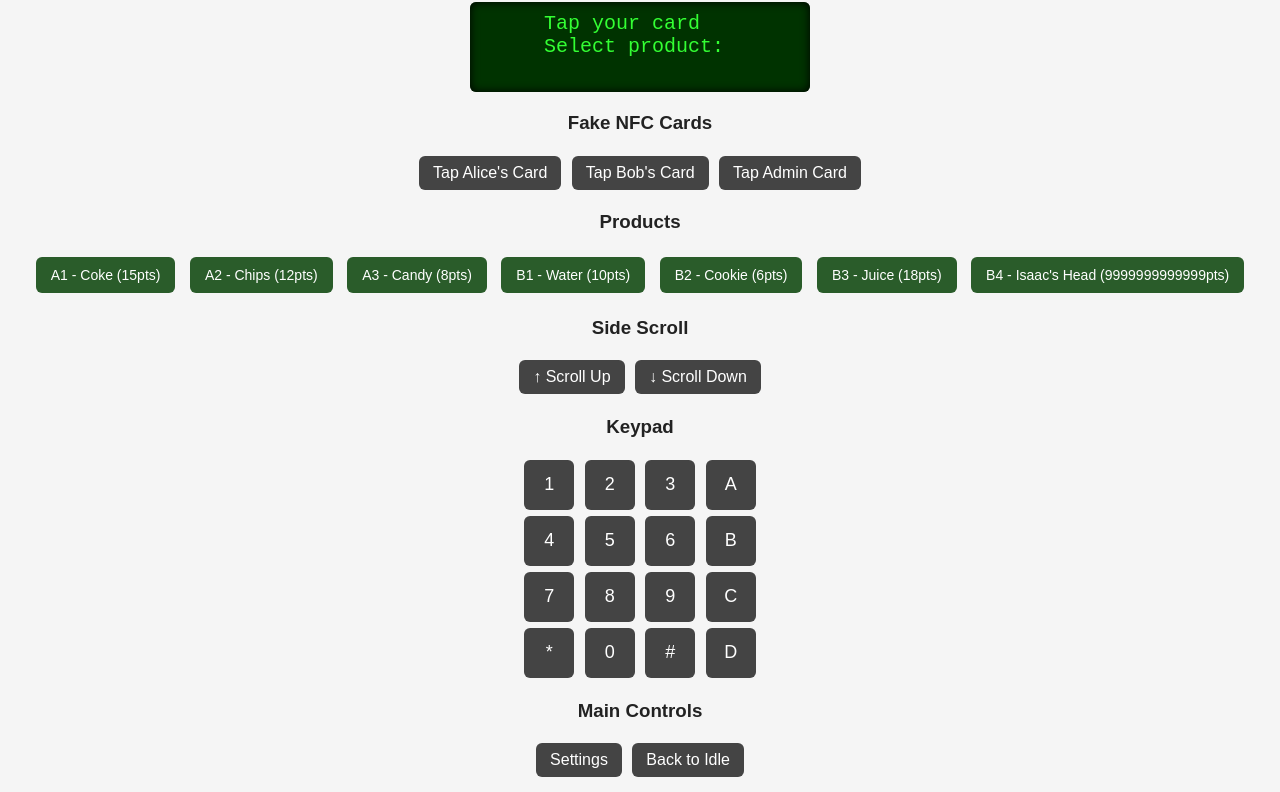
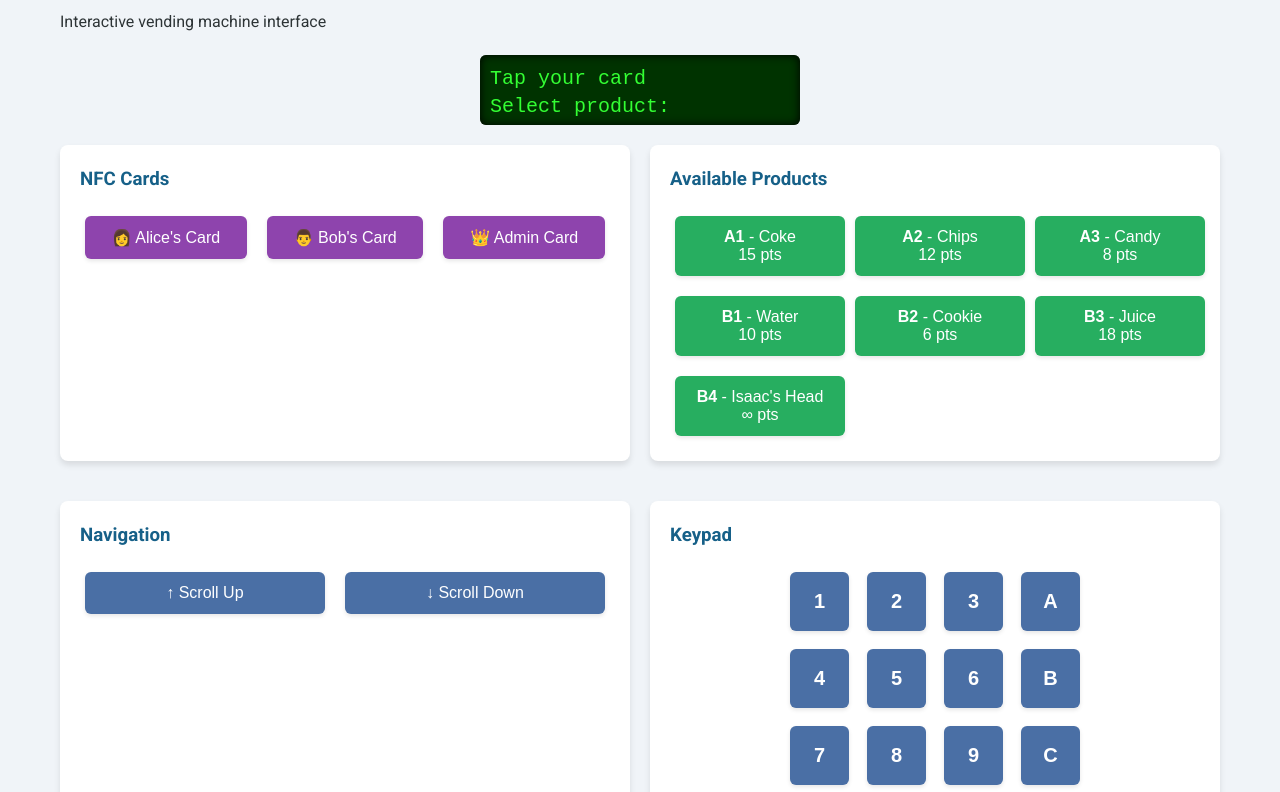
Before and after one commit to gamerwaves/vendys-kiosk, a plain HTML site: page index.html in a window 1280 px wide. Shown: the part 78-870 px from the top of the page. Drawn offline with Linux system fonts and the light colour scheme.

Commit message:
Also Vibe Coded :)

```diff
--- a/index.html
+++ b/index.html
@@ -2,9 +2,68 @@
 <html lang="en">
 <head>
     <meta charset="UTF-8">
-<title>Vending Kiosk Simulation</title>
+    <meta name="viewport" content="width=device-width, initial-scale=1.0">
+    <title>Vendy's Kiosk Simulation</title>
+    <link href="https://fonts.googleapis.com/css2?family=Roboto:wght@300;400;500;700&display=swap" rel="stylesheet">
     <style>
-  body { font-family: Arial, sans-serif; background: #f5f5f5; color: #222; text-align: center; }
+        :root {
+            --primary: #4a6fa5;
+            --secondary: #166088;
+            --accent: #4fc3f7;
+            --background: #f0f4f8;
+            --card-bg: #ffffff;
+            --text: #2d3436;
+            --text-light: #636e72;
+            --success: #2ecc71;
+            --warning: #f39c12;
+            --danger: #e74c3c;
+            --shadow: 0 4px 6px rgba(0, 0, 0, 0.1);
+            --border-radius: 8px;
+        }
+
+        * {
+            box-sizing: border-box;
+            margin: 0;
+            padding: 0;
+        }
+
+        body {
+            font-family: 'Roboto', sans-serif;
+            background: var(--background);
+            color: var(--text);
+            line-height: 1.6;
+            padding: 20px;
+            max-width: 1200px;
+            margin: 0 auto;
+        }
+
+        h1, h2, h3 {
+            color: var(--secondary);
+            margin-bottom: 1rem;
+        }
+
+        .container {
+            display: grid;
+            grid-template-columns: 1fr 1fr;
+            gap: 20px;
+            margin-top: 20px;
+        }
+
+        .panel {
+            background: var(--card-bg);
+            border-radius: var(--border-radius);
+            padding: 20px;
+            box-shadow: var(--shadow);
+            margin-bottom: 20px;
+        }
+
+        .lcd-container {
+            grid-column: 1 / -1;
+            display: flex;
+            justify-content: center;
+            margin-bottom: 20px;
+        }
+
         .lcd {
             background: #003300;
             color: #33ff33;
@@ -17,83 +76,197 @@
             box-shadow: inset 0 0 10px #000;
             margin: 20px auto;
             white-space: pre;
+            display: block;
+            text-align: left;
+            line-height: 1.4;
         }
+
         button {
+            background: var(--primary);
+            color: white;
+            border: none;
+            padding: 12px 20px;
+            margin: 5px;
+            border-radius: 6px;
             font-size: 16px;
-    padding: 8px 14px;
-    margin: 3px;
-    border: none;
-    border-radius: 6px;
-    background: #444;
-    color: white;
+            font-weight: 500;
             cursor: pointer;
+            transition: all 0.2s ease;
+            box-shadow: 0 2px 4px rgba(0,0,0,0.1);
         }
-  button:hover { background: #666; }
-  .side-buttons, .keypad, .products { margin-top: 10px; }
-  .keypad button { width: 50px; height: 50px; font-size: 18px; }
+
+        button:hover {
+            transform: translateY(-2px);
+            box-shadow: 0 4px 8px rgba(0,0,0,0.15);
+            background: var(--secondary);
+        }
+
+        button:active {
+            transform: translateY(0);
+            box-shadow: 0 1px 2px rgba(0,0,0,0.1);
+        }
+
+        .nfc-cards button {
+            background: #8e44ad;
+        }
+
+        .nfc-cards button:hover {
+            background: #9b59b6;
+        }
+
+        .products-grid {
+            display: grid;
+            grid-template-columns: repeat(auto-fill, minmax(150px, 1fr));
+            gap: 10px;
+            margin-top: 15px;
+        }
+
         .products button {
-    background: #2a5c2a;
-    margin: 5px;
-    padding: 10px 15px;
-    font-size: 14px;
+            background: #27ae60;
+            width: 100%;
+            padding: 12px 8px;
+            white-space: nowrap;
+            overflow: hidden;
+            text-overflow: ellipsis;
         }
-  .products button:hover { background: #4a7c4a; }
+
+        .products button:hover {
+            background: #2ecc71;
+        }
+
+        .keypad {
+            display: grid;
+            grid-template-columns: repeat(4, 1fr);
+            gap: 8px;
+            max-width: 300px;
+            margin: 0 auto;
+        }
+
+        .keypad button {
+            aspect-ratio: 1;
+            font-size: 20px;
+            font-weight: bold;
+            padding: 0;
+            display: flex;
+            align-items: center;
+            justify-content: center;
+        }
+
+        .controls {
+            display: flex;
+            flex-wrap: wrap;
+            gap: 10px;
+            justify-content: center;
+            margin-top: 15px;
+        }
+
+        .controls button {
+            flex: 1 1 auto;
+            min-width: 120px;
+        }
+
+        .admin-btn {
+            background: var(--warning);
+        }
+
+        .admin-btn:hover {
+            background: #f1c40f;
+        }
+
+        .delete-btn {
+            background: var(--danger);
+        }
+
+        .delete-btn:hover {
+            background: #c0392b;
+        }
+
+        @media (max-width: 768px) {
+            .container {
+                grid-template-columns: 1fr;
+            }
+
+            .products-grid {
+                grid-template-columns: repeat(2, 1fr);
+            }
+        }
     </style>
 </head>
 <body>
+    <header>
+        <h1>Vendy's Kiosk Simulation</h1>
+        <p>Interactive vending machine interface</p>
+    </header>
 
-<h1>Vending Machine LCD Simulation</h1>
     <div class="lcd" id="lcd"></div>
 
-<!-- Fake NFC Cards -->
-<div>
-  <h3>Fake NFC Cards</h3>
-  <button onclick="tapCard('alice')">Tap Alice's Card</button>
-  <button onclick="tapCard('bob')">Tap Bob's Card</button>
-  <button onclick="tapCard('admin')">Tap Admin Card</button>
+<div class="container">
+    <div class="panel nfc-cards">
+        <h3>NFC Cards</h3>
+        <div class="controls">
+            <button onclick="tapCard('alice')">👩 Alice's Card</button>
+            <button onclick="tapCard('bob')">👨 Bob's Card</button>
+            <button class="admin-btn" onclick="tapCard('admin')">👑 Admin Card</button>
+        </div>
     </div>
 
-<!-- Products -->
-<div class="products">
-  <h3>Products</h3>
-  <button onclick="selectProduct('Coke', 15)">A1 - Coke (15pts)</button>
-  <button onclick="selectProduct('Chips', 12)">A2 - Chips (12pts)</button>
-  <button onclick="selectProduct('Candy', 8)">A3 - Candy (8pts)</button>
-  <button onclick="selectProduct('Water', 10)">B1 - Water (10pts)</button>
-  <button onclick="selectProduct('Cookie', 6)">B2 - Cookie (6pts)</button>
-  <button onclick="selectProduct('Juice', 18)">B3 - Juice (18pts)</button>
-  <button onclick="selectProduct('Isaac\'s Head', 9999999999999)">B4 - Isaac's Head (9999999999999pts)</button>
+    <div class="panel products">
+        <h3>Available Products</h3>
+        <div class="products-grid">
+            <button onclick="selectProduct('Coke', 15)">
+                <strong>A1</strong> - Coke
+                <div class="price">15 pts</div>
+            </button>
+            <button onclick="selectProduct('Chips', 12)">
+                <strong>A2</strong> - Chips
+                <div class="price">12 pts</div>
+            </button>
+            <button onclick="selectProduct('Candy', 8)">
+                <strong>A3</strong> - Candy
+                <div class="price">8 pts</div>
+            </button>
+            <button onclick="selectProduct('Water', 10)">
+                <strong>B1</strong> - Water
+                <div class="price">10 pts</div>
+            </button>
+            <button onclick="selectProduct('Cookie', 6)">
+                <strong>B2</strong> - Cookie
+                <div class="price">6 pts</div>
+            </button>
+            <button onclick="selectProduct('Juice', 18)">
+                <strong>B3</strong> - Juice
+                <div class="price">18 pts</div>
+            </button>
+            <button class="delete-btn" onclick="selectProduct('Isaac\'s Head', 9999999999999)">
+                <strong>B4</strong> - Isaac's Head
+                <div class="price">∞ pts</div>
+            </button>
+        </div>
     </div>
 
-<!-- Side Buttons for scrolling -->
-<div class="side-buttons">
-  <h3>Side Scroll</h3>
+    <div class="panel">
+        <h3>Navigation</h3>
+        <div class="controls">
             <button onclick="scrollUp()">↑ Scroll Up</button>
             <button onclick="scrollDown()">↓ Scroll Down</button>
         </div>
+    </div>
 
-<!-- Keypad -->
+    <div class="panel">
+        <h3>Keypad</h3>
         <div class="keypad">
-  <h3>Keypad</h3>
-  <div>
             <button onclick="keyPress('1')">1</button>
             <button onclick="keyPress('2')">2</button>
             <button onclick="keyPress('3')">3</button>
             <button onclick="keyPress('A')">A</button>
-  </div>
-  <div>
             <button onclick="keyPress('4')">4</button>
             <button onclick="keyPress('5')">5</button>
             <button onclick="keyPress('6')">6</button>
             <button onclick="keyPress('B')">B</button>
-  </div>
-  <div>
             <button onclick="keyPress('7')">7</button>
             <button onclick="keyPress('8')">8</button>
             <button onclick="keyPress('9')">9</button>
             <button onclick="keyPress('C')">C</button>
-  </div>
-  <div>
             <button onclick="keyPress('*')">*</button>
             <button onclick="keyPress('0')">0</button>
             <button onclick="keyPress('#')">#</button>
@@ -101,12 +274,31 @@
         </div>
     </div>
 
-<!-- Main Controls -->
-<div>
-  <h3>Main Controls</h3>
-  <button onclick="pressSettings()">Settings</button>
-  <button onclick="showIdle()">Back to Idle</button>
+    <div class="panel controls-panel">
+        <h3>System Controls</h3>
+        <div class="controls">
+            <button class="admin-btn" onclick="pressSettings()">⚙️ Admin Settings</button>
+            <button onclick="showIdle()">🔄 Reset</button>
         </div>
+    </div>
+</div>
+
+<style>
+    @keyframes fadeIn {
+        from { opacity: 0.5; transform: translateY(-5px); }
+        to { opacity: 1; transform: translateY(0); }
+    }
+
+    @keyframes pulse {
+        0% { box-shadow: 0 0 0 0 rgba(76, 175, 80, 0.7); }
+        70% { box-shadow: 0 0 0 10px rgba(76, 175, 80, 0); }
+        100% { box-shadow: 0 0 0 0 rgba(76, 175, 80, 0); }
+    }
+
+    .pulse {
+        animation: pulse 1.5s infinite;
+    }
+</style>
 
 <script>
 let lcd = document.getElementById("lcd");
@@ -142,9 +334,9 @@ let products = {
 };
 
 function showLCD(line1, line2) {
-  line1 = line1.padEnd(16, " ");
-  line2 = line2.padEnd(16, " ");
-  lcd.textContent = line1 + "\n" + line2;
+  line1 = line1.padEnd(16, ' ');
+  line2 = line2.padEnd(16, ' ');
+  lcd.textContent = line1 + '\n' + line2;
 }
 
 function getTimeStamp() {
@@ -172,9 +364,14 @@ function showIdle() {
 function tapCard(id) {
   if (!db[id]) {
     showLCD("Card Unknown", "");
-    setTimeout(showIdle, 2000);
+    lcd.classList.add('pulse');
+    setTimeout(() => {
+        lcd.classList.remove('pulse');
+        showIdle();
+    }, 2000);
     return;
   }
+
   currentUser = id;
   if (settingsPending && id === "admin") {
     inAdminMode = true;
@@ -187,20 +384,33 @@ function tapCard(id) {
     showLCD("Hello " + db[id].name, "Points: " + db[id].points);
     productSelectionMode = true;
   }
+
+  // Add visual feedback
+  document.querySelectorAll('button').forEach(btn => {
+    if (btn.onclick && btn.onclick.toString().includes(`tapCard('${id}')`)) {
+      btn.classList.add('pulse');
+      setTimeout(() => btn.classList.remove('pulse'), 1000);
+    }
+  });
 }
 
 function selectProduct(name, cost) {
   if (!currentUser) {
     showLCD("Please tap card", "first!");
-    setTimeout(showIdle, 2000);
+    lcd.classList.add('pulse');
+    setTimeout(() => {
+        lcd.classList.remove('pulse');
+        showIdle();
+    }, 2000);
     return;
   }
 
   if (currentUser === "admin" && !inAdminMode) {
     showLCD("Dispensing " + name, "Thank you Admin!");
-    logTransaction("Admin", `Dispensed ${name} (∞ pts)`);
+    logTransaction("Admin", `Dispensed ${name} (-${cost} pts)`);
     setTimeout(() => {
-      showLCD("Hello Admin", "Points: ∞");
+      showIdle();
+      productSelectionMode = false;
     }, 2000);
     return;
   }
@@ -208,7 +418,7 @@ function selectProduct(name, cost) {
   let user = db[currentUser];
   if (user.points >= cost) {
     user.points -= cost;
-    showLCD("Dispensing " + name, "Thank you!");
+    showLCD("Dispensing " + name, "Thank you " + user.name + "!");
     logTransaction(user.name, `Dispensed ${name} (-${cost} pts)`);
     setTimeout(() => {
       showIdle();
```
Lines whose indentation alone changed are shown as unchanged.
